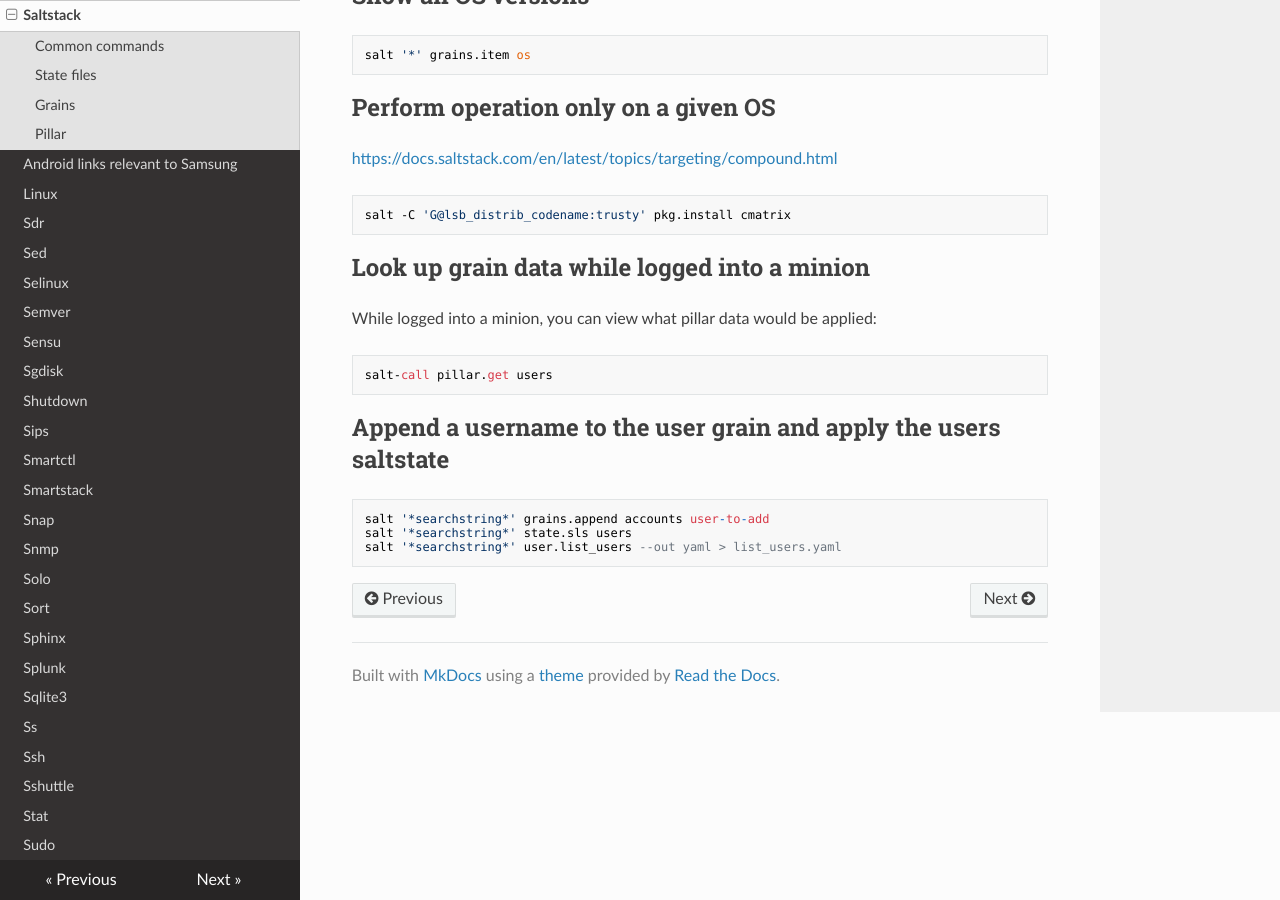
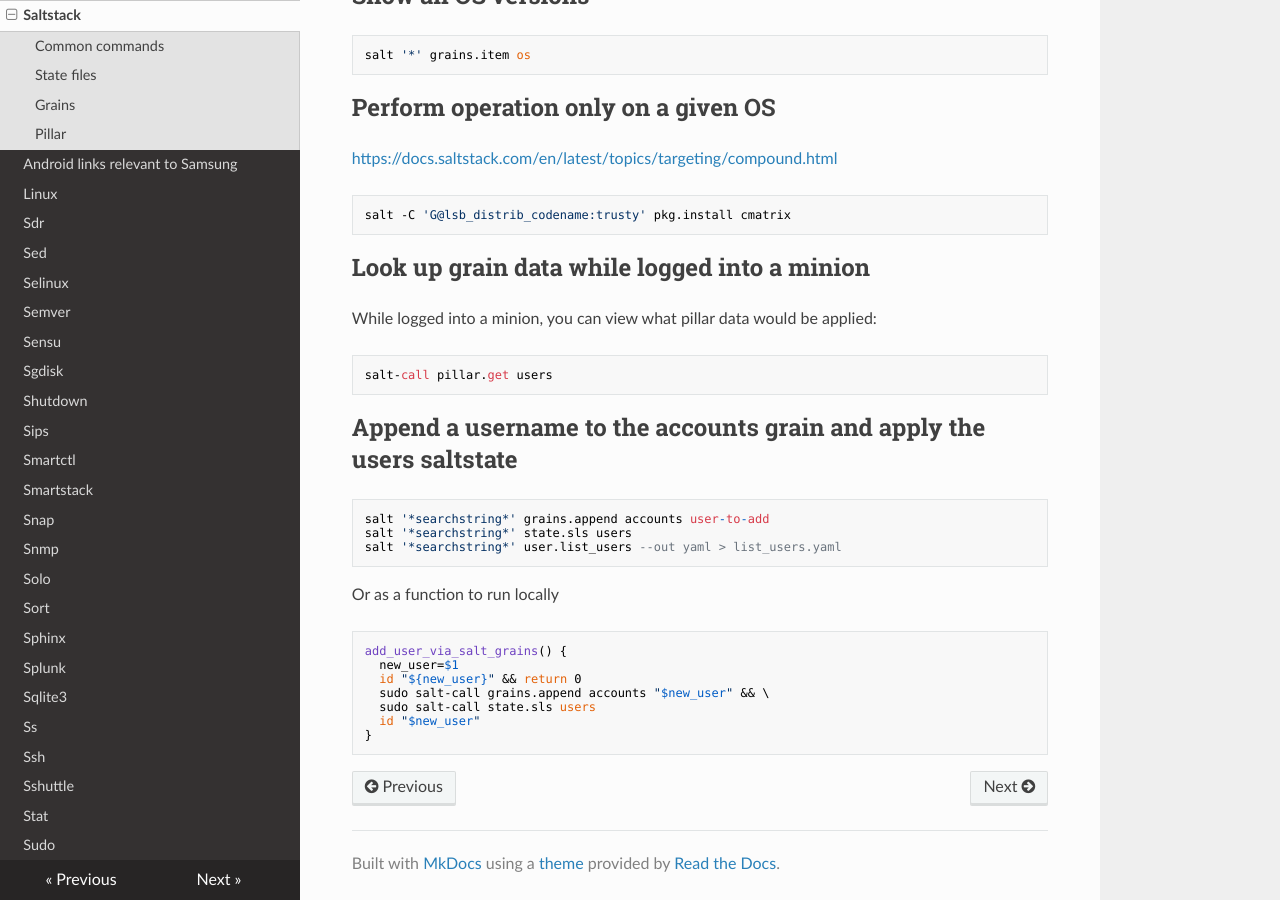
Before and after one commit to lando-cal/tech-notes, an MkDocs documentation site: the page built from docs/saltstack.md, in a window 1280 px wide and 900 px high, scrolled down 3319 px. Built offline with MkDocs 1.6.1, drawn with Linux system fonts in a browser that asks for light colours; nearby versions of some CDN libraries.

Commit message:
Update add user example

````diff
--- a/docs/saltstack.md
+++ b/docs/saltstack.md
@@ -162,10 +162,22 @@ While logged into a minion, you can view what pillar data would be applied:
 salt-call pillar.get users
 ```
 
-## Append a username to the user grain and apply the users saltstate
+## Append a username to the accounts grain and apply the users saltstate
 
 ```
 salt '*searchstring*' grains.append accounts user-to-add
 salt '*searchstring*' state.sls users
 salt '*searchstring*' user.list_users --out yaml > list_users.yaml
 ```
+
+Or as a function to run locally
+
+```
+add_user_via_salt_grains() {
+  new_user=$1
+  id "${new_user}" && return 0
+  sudo salt-call grains.append accounts "$new_user" && \
+  sudo salt-call state.sls users
+  id "$new_user"
+}
+```
````
